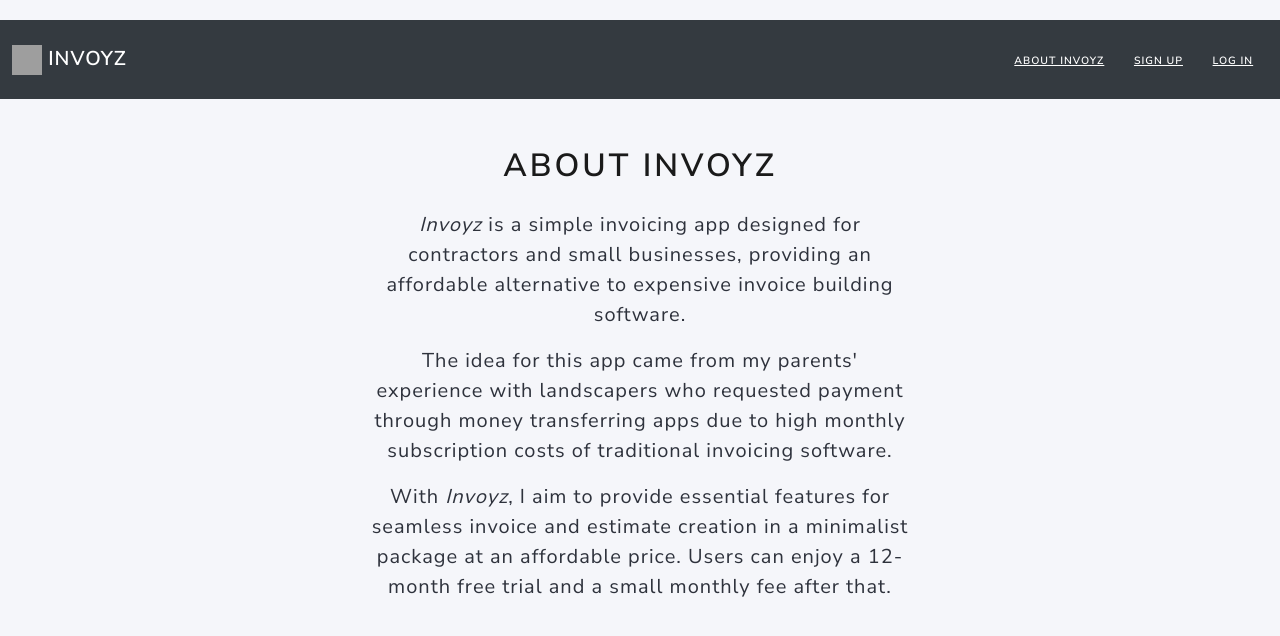
After one commit to coachdaveofficial/invoice-app, a Flask app: page /about in a window 1280 px wide. The commit adds this page. Shown: the top 636 px of the page. Run offline with Flask 3, Linux system fonts and the light colour scheme; some libraries are stand-ins or nearby versions; grey boxes are pictures that could not be loaded.

Commit message:
add /about route

```diff
--- a/app.py
+++ b/app.py
@@ -12,8 +12,11 @@ app = Flask(__name__)
 
 # Get DB_URI from environ variable (useful for production/testing) or,
 # if not set there, use development local db.
-app.config['SQLALCHEMY_DATABASE_URI'] = (
-    os.environ.get('DATABASE_URL').replace('postgres://', 'postgresql://', 1) or 'postgresql:///invoice-app')
+if os.environ.get('DATABASE_URL'):
+    app.config['SQLALCHEMY_DATABASE_URI'] = (
+        os.environ.get('DATABASE_URL').replace('postgres://', 'postgresql://', 1) or 'postgresql:///invoice-app')
+else:
+    app.config['SQLALCHEMY_DATABASE_URI'] = 'postgresql:///invoice-app'
 
 
 app.config['SQLALCHEMY_TRACK_MODIFICATIONS'] = False
@@ -76,6 +79,10 @@ def do_logout():
 def page_not_found(e):
     return render_template('404.html'), 404
 
+
+@app.route('/about', methods=["GET"])
+def about_invoyz():
+    return render_template('about.html')
 
 @app.route('/signup', methods=["GET", "POST"])
 def signup():
--- /dev/null
+++ b/templates/about.html
@@ -0,0 +1,16 @@
+{% extends 'base.html' %}
+
+{% block body_class %}{% endblock %}
+
+{% block content %}
+<div class="container mt-5">
+    <div class="row">
+        <div class="col-md-6 offset-md-3 fs-4">
+            <h1 class="text-center mb-4">About Invoyz</h1>
+            <p class="text-center"><i>Invoyz</i> is a simple invoicing app designed for contractors and small businesses, providing an affordable alternative to expensive invoice building software.</p>
+            <p class="text-center">The idea for this app came from my parents' experience with landscapers who requested payment through money transferring apps due to high monthly subscription costs of traditional invoicing software.</p>
+            <p class="text-center">With <i>Invoyz</i>, I aim to provide essential features for seamless invoice and estimate creation in a minimalist package at an affordable price. Users can enjoy a 12-month free trial and a small monthly fee after that.</p>
+        </div>
+    </div>
+</div>
+{% endblock %}
--- a/templates/base.html
+++ b/templates/base.html
@@ -57,12 +57,12 @@
 
       {% endif %}
       {% if not g.user %}
+      <li><a class="mx-2 text-light badge badge-pill badge-primary" href="/about">About Invoyz</a></li>
       <li><a class="mx-2 text-light badge badge-pill badge-primary" href="/signup">Sign up</a></li>
       <li><a class="mx-2 text-light badge badge-pill badge-primary" href="/login">Log in</a></li>
       {% else %}
       <li>
         <a href="/users/{{ g.user.id }}">
-          <!-- <img src="{{ g.user.image_url }}" alt="{{ g.user.username }}"> -->
         </a>
       </li>
       <li><a href="/logout" class="no-print text-light badge badge-pill badge-primary mx-2">Log out</a></li>
```
